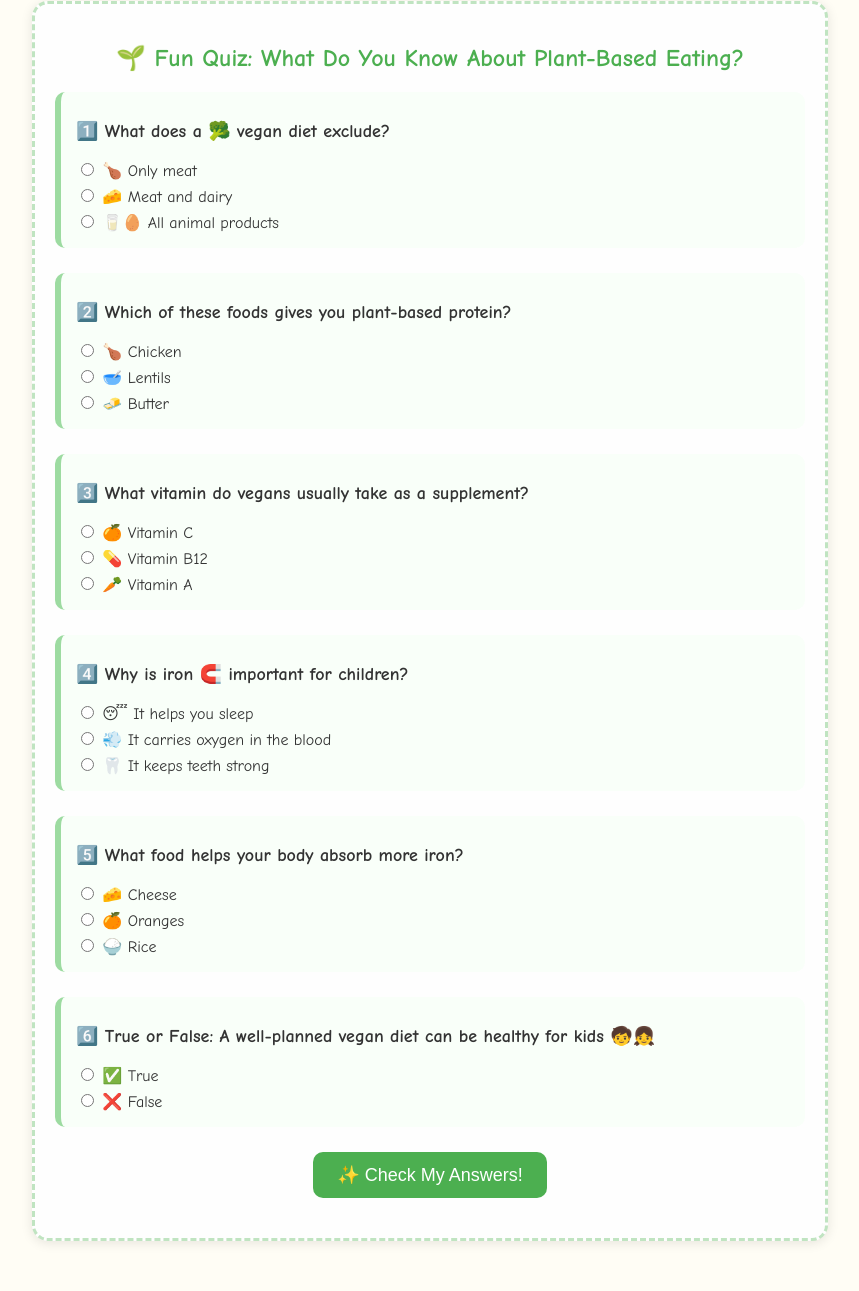
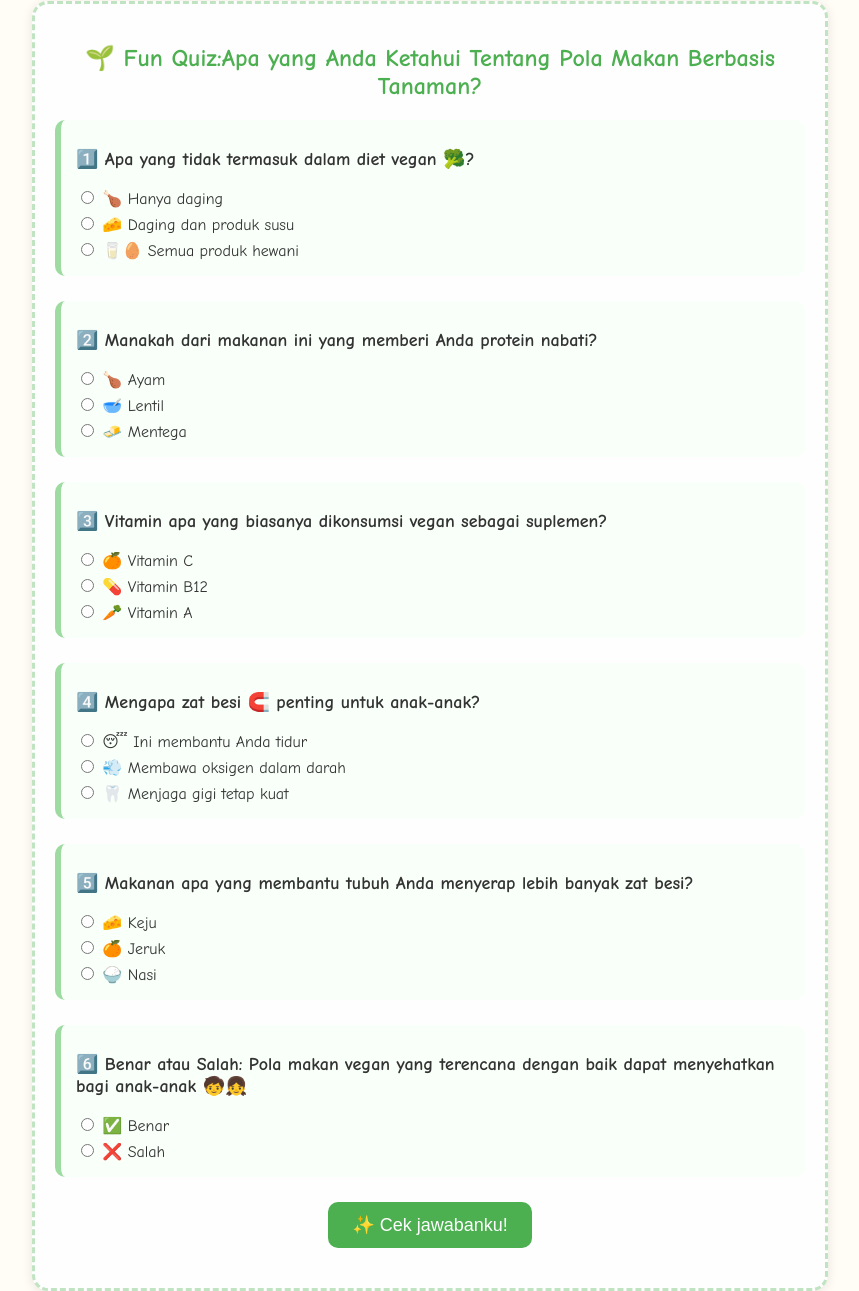
Before and after one commit to kristi752/funquiz, a plain HTML site: page index.html in a window 1280 px wide. Shown: the part 27-1318 px from the top of the page, without its empty margins (210-1069 px from the left). Before the commit the page ends 1296 px from the top, so only its background shows below. Drawn offline with Linux system fonts and the light colour scheme.

Commit message:
Update index.html

```diff
--- a/index.html
+++ b/index.html
@@ -67,29 +67,29 @@
 <body>
 
   <div class="quiz-container">
-    <h2>🌱 Fun Quiz: What Do You Know About Plant-Based Eating?</h2>
+    <h2>🌱 Fun Quiz:Apa yang Anda Ketahui Tentang Pola Makan Berbasis Tanaman?</h2>
     <form id="quizForm">
 
       <div class="question">
-        <p>1️⃣ What does a 🥦 vegan diet exclude?</p>
+        <p>1️⃣ Apa yang tidak termasuk dalam diet vegan 🥦?</p>
         <div class="answers">
-          <label><input type="radio" name="q1" value="0" required> 🍗 Only meat</label>
-          <label><input type="radio" name="q1" value="0"> 🧀 Meat and dairy</label>
-          <label><input type="radio" name="q1" value="1"> 🥛🥚 All animal products</label>
+          <label><input type="radio" name="q1" value="0" required> 🍗 Hanya daging</label>
+          <label><input type="radio" name="q1" value="0"> 🧀 Daging dan produk susu</label>
+          <label><input type="radio" name="q1" value="1"> 🥛🥚 Semua produk hewani</label>
         </div>
       </div>
 
       <div class="question">
-        <p>2️⃣ Which of these foods gives you plant-based protein?</p>
+        <p>2️⃣ Manakah dari makanan ini yang memberi Anda protein nabati?</p>
         <div class="answers">
-          <label><input type="radio" name="q2" value="0" required> 🍗 Chicken</label>
-          <label><input type="radio" name="q2" value="1"> 🥣 Lentils</label>
-          <label><input type="radio" name="q2" value="0"> 🧈 Butter</label>
+          <label><input type="radio" name="q2" value="0" required> 🍗 Ayam</label>
+          <label><input type="radio" name="q2" value="1"> 🥣 Lentil</label>
+          <label><input type="radio" name="q2" value="0"> 🧈 Mentega</label>
         </div>
       </div>
 
       <div class="question">
-        <p>3️⃣ What vitamin do vegans usually take as a supplement?</p>
+        <p>3️⃣ Vitamin apa yang biasanya dikonsumsi vegan sebagai suplemen?</p>
         <div class="answers">
           <label><input type="radio" name="q3" value="0" required> 🍊 Vitamin C</label>
           <label><input type="radio" name="q3" value="1"> 💊 Vitamin B12</label>
@@ -98,32 +98,32 @@
       </div>
 
       <div class="question">
-        <p>4️⃣ Why is iron 🧲 important for children?</p>
+        <p>4️⃣ Mengapa zat besi 🧲 penting untuk anak-anak?</p>
         <div class="answers">
-          <label><input type="radio" name="q4" value="0" required> 😴 It helps you sleep</label>
-          <label><input type="radio" name="q4" value="1"> 💨 It carries oxygen in the blood</label>
-          <label><input type="radio" name="q4" value="0"> 🦷 It keeps teeth strong</label>
+          <label><input type="radio" name="q4" value="0" required> 😴 Ini membantu Anda tidur</label>
+          <label><input type="radio" name="q4" value="1"> 💨 Membawa oksigen dalam darah</label>
+          <label><input type="radio" name="q4" value="0"> 🦷 Menjaga gigi tetap kuat</label>
         </div>
       </div>
 
       <div class="question">
-        <p>5️⃣ What food helps your body absorb more iron?</p>
+        <p>5️⃣ Makanan apa yang membantu tubuh Anda menyerap lebih banyak zat besi?</p>
         <div class="answers">
-          <label><input type="radio" name="q5" value="0" required> 🧀 Cheese</label>
-          <label><input type="radio" name="q5" value="1"> 🍊 Oranges</label>
-          <label><input type="radio" name="q5" value="0"> 🍚 Rice</label>
+          <label><input type="radio" name="q5" value="0" required> 🧀 Keju</label>
+          <label><input type="radio" name="q5" value="1"> 🍊 Jeruk</label>
+          <label><input type="radio" name="q5" value="0"> 🍚 Nasi</label>
         </div>
       </div>
 
       <div class="question">
-        <p>6️⃣ True or False: A well-planned vegan diet can be healthy for kids 🧒👧</p>
+        <p>6️⃣ Benar atau Salah: Pola makan vegan yang terencana dengan baik dapat menyehatkan bagi anak-anak 🧒👧</p>
         <div class="answers">
-          <label><input type="radio" name="q6" value="1" required> ✅ True</label>
-          <label><input type="radio" name="q6" value="0"> ❌ False</label>
+          <label><input type="radio" name="q6" value="1" required> ✅ Benar</label>
+          <label><input type="radio" name="q6" value="0"> ❌ Salah</label>
         </div>
       </div>
 
-      <button type="submit">✨ Check My Answers!</button>
+      <button type="submit">✨ Cek jawabanku!</button>
     </form>
 
     <div id="result"></div>
```
